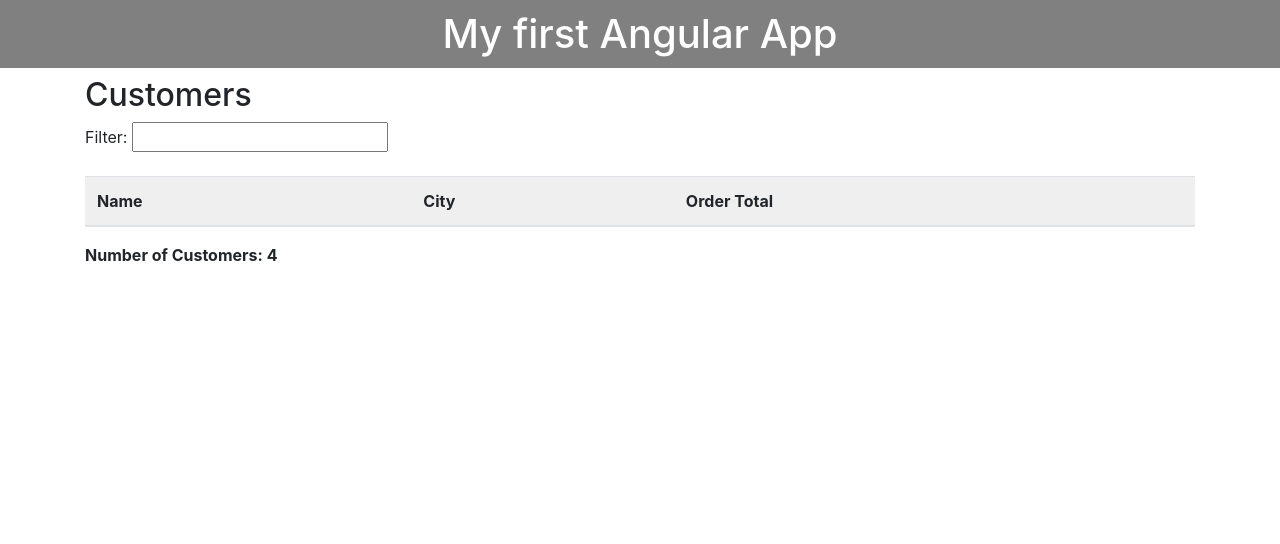
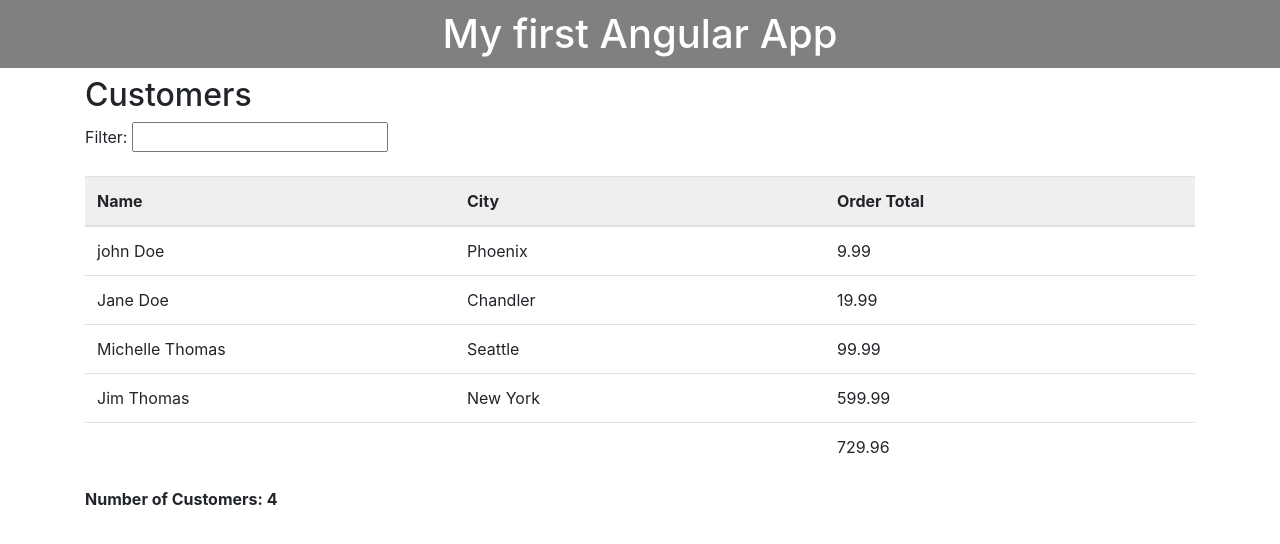
Before and after one commit to AbdelazizMalfy/Angular, an Angular app: page / in a window 1280 px wide. Shown: the top 544 px of the page. Built offline with nearby package versions, Linux system fonts and the light colour scheme.

Commit message:
passing data from parent component to child component

```diff
--- a/src/app/Customers/customers-list/customers-listcomponent.html
+++ b/src/app/Customers/customers-list/customers-listcomponent.html
@@ -1,4 +1,3 @@
-
 <app-filter-textbox></app-filter-textbox>
 <br />
 <br />
@@ -10,7 +9,7 @@
             <th (click)="sort('orderTotal')">Order Total</th>
         </tr>
     </thead>
-    <tbody [hidden]="!tableVisible">
+    <tbody >
         <tr *ngFor="let cust of filteredCustomers">
             <td>
                 <a>
--- a/src/app/Customers/customers-list/customers-listcomponent.ts
+++ b/src/app/Customers/customers-list/customers-listcomponent.ts
@@ -1,4 +1,4 @@
-import { Component , OnInit } from '@angular/core';
+import { Component , OnInit, Input } from '@angular/core';
 
 import { ICustomer } from '../../shared/interfaces';
 
@@ -9,13 +9,17 @@ import { ICustomer } from '../../shared/interfaces';
 })
 
 export class CustomersListComponent implements OnInit {
+    private _customers: ICustomer[] = [];
+    @Input() get people(): ICustomer[] {
+        return this._customers
+    }
 
-    filteredCustomers: ICustomer[] = [
-        { id: 1, name: 'john Doe', city: 'Phoenix', orderTotal: 9.99, customerSince: new Date(2014, 7, 10) },
-        { id: 2, name: 'Jane Doe', city: 'Chandler', orderTotal: 19.99, customerSince: new Date(2017, 2, 22)},
-        { id: 3, name: 'Michelle Thomas', city: 'Seattle', orderTotal: 99.99, customerSince: new Date(2002, 10, 31)},
-        { id: 4, name: 'Jim Thomas', city: 'New York', orderTotal: 599.99, customerSince: new Date(2002, 10, 31)},
-    ];
+    set people(value: ICustomer[]){
+        this.filteredCustomers = this._customers = value;
+        this.calculateOrders();
+    }
+
+    filteredCustomers: ICustomer[] = [];
     customersOrderTotal : number;
     currencyCode: string = 'USD'
 
--- a/src/app/Customers/customerscomponent.html
+++ b/src/app/Customers/customerscomponent.html
@@ -1,2 +1,2 @@
 <h2>{{title}}</h2>
-<app-customers-list></app-customers-list>
+<app-customers-list [people]="people"></app-customers-list>
```
